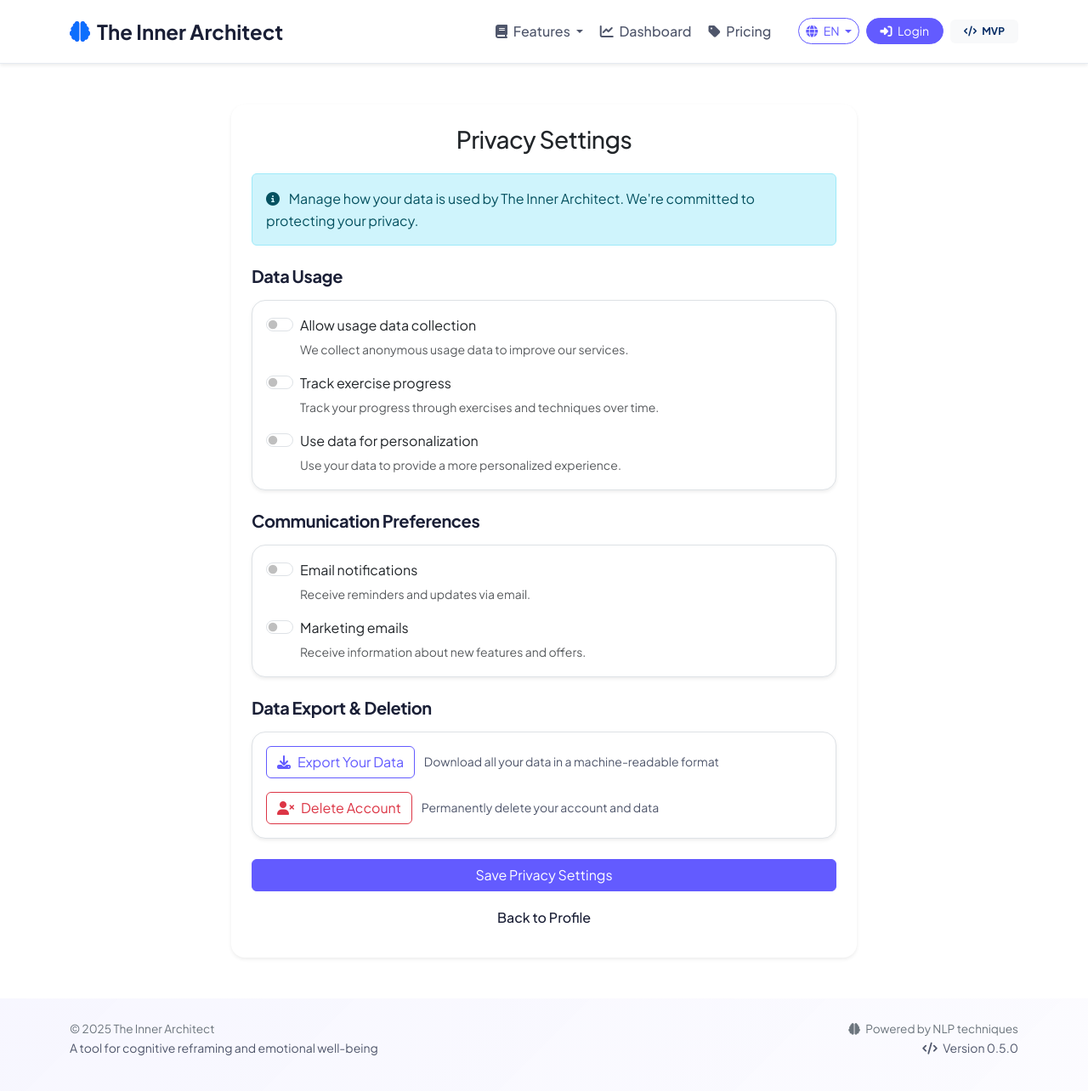
After one commit to jahboukie/innerarchitect, a Flask app: template templates/privacy_settings.html in a window 1280 px wide. The commit adds this page. Shown: the whole page at 85% size. Run offline with Flask 3, Linux system fonts and the light colour scheme; the template is opened without the code that fills it: values that come from a table or form of the project are taken from there, others are empty; parts of the project's set-up code (start-up, migrations or seed data) failed here and were passed over.

Commit message:
Let users manage their account by changing password and deleting data
Implements account management features: password change, deletion, and privacy settings using WTForms in forms.py and new templates.

Replit-Commit-Author: Agent
Replit-Commit-Session-Id: e8ae6b96-ce5d-4015-bb19-e7c0a889d7a9
Replit-Commit-Screenshot-Url: https://storage.googleapis.com/screenshot-production-us-central1/6d9b3c89-b05b-4ba5-b091-f0debd316418/9512bd26-5a31-4b38-87c2-522c54d95b38.jpg

```diff
--- a/forms.py
+++ b/forms.py
@@ -5,7 +5,7 @@ This module defines WTForms classes for various forms used in the application.
 """
 
 from flask_wtf import FlaskForm
-from wtforms import StringField, PasswordField, BooleanField, SubmitField, TextAreaField, SelectField
+from wtforms import StringField, PasswordField, BooleanField, SubmitField, TextAreaField, SelectField, HiddenField
 from wtforms.validators import DataRequired, Email, EqualTo, Length, ValidationError
 from models import User
 
@@ -76,3 +76,43 @@ class FeedbackForm(FlaskForm):
     comment = TextAreaField('Comments (optional)')
     email = StringField('Email (optional, for follow-up)', validators=[Email()])
     submit = SubmitField('Submit Feedback')
+
+class DeleteAccountForm(FlaskForm):
+    """Form for account deletion."""
+    password = PasswordField('Password', validators=[DataRequired()])
+    confirm_text = StringField('Type "DELETE" to confirm', validators=[
+        DataRequired(),
+        Length(min=6, max=6, message='Please type "DELETE" to confirm')
+    ])
+    submit = SubmitField('Permanently Delete Account')
+
+    def validate_confirm_text(self, confirm_text):
+        """Validate that the confirm text is exactly 'DELETE'."""
+        if confirm_text.data != 'DELETE':
+            raise ValidationError('You must type "DELETE" (all uppercase) to confirm account deletion.')
+
+class ResendVerificationForm(FlaskForm):
+    """Form for resending email verification."""
+    submit = SubmitField('Resend Verification Email')
+
+class ChangePasswordForm(FlaskForm):
+    """Form for changing password."""
+    current_password = PasswordField('Current Password', validators=[DataRequired()])
+    new_password = PasswordField('New Password', validators=[
+        DataRequired(),
+        Length(min=8, message='Password must be at least 8 characters long')
+    ])
+    confirm_password = PasswordField('Confirm New Password', validators=[
+        DataRequired(),
+        EqualTo('new_password', message='Passwords must match')
+    ])
+    submit = SubmitField('Change Password')
+
+class PrivacySettingsForm(FlaskForm):
+    """Form for privacy settings."""
+    data_collection = BooleanField('Allow usage data collection')
+    progress_tracking = BooleanField('Track exercise progress')
+    personalization = BooleanField('Use data for personalization')
+    email_notifications = BooleanField('Email notifications')
+    marketing_emails = BooleanField('Marketing emails')
+    submit = SubmitField('Save Privacy Settings')
--- a/models.py
+++ b/models.py
@@ -35,6 +35,9 @@ class User(UserMixin, db.Model):
 
     # Relationship with TechniqueEffectiveness
     technique_ratings = db.relationship('TechniqueEffectiveness', backref='user', lazy='dynamic')
+
+    # Relationship with PrivacySettings
+    privacy_settings = db.relationship('PrivacySettings', backref='user', uselist=False, lazy='joined')
 
     def __repr__(self):
         return f'<User {self.id}>'
--- /dev/null
+++ b/templates/privacy_settings.html
@@ -0,0 +1,102 @@
+{% extends 'base.html' %}
+
+{% block title %}Privacy Settings - The Inner Architect{% endblock %}
+
+{% block content %}
+<div class="container my-5">
+    <div class="row justify-content-center">
+        <div class="col-lg-8">
+            <div class="card border-0 shadow-sm rounded-4">
+                <div class="card-body p-4">
+                    <h1 class="h3 mb-4 text-center">Privacy Settings</h1>
+
+                    {% with messages = get_flashed_messages(with_categories=true) %}
+                        {% if messages %}
+                            {% for category, message in messages %}
+                                <div class="alert alert-{{ category }}">{{ message }}</div>
+                            {% endfor %}
+                        {% endif %}
+                    {% endwith %}
+
+                    <div class="alert alert-info mb-4">
+                        <i class="fas fa-info-circle me-2"></i>
+                        Manage how your data is used by The Inner Architect. We're committed to protecting your privacy.
+                    </div>
+
+                    <form method="POST" action="{{ url_for('privacy_settings_route') }}">
+                        {{ form.hidden_tag() }}
+
+                        <h5 class="mb-3">Data Usage</h5>
+                        <div class="card mb-4 p-3 border shadow-sm">
+                            <div class="form-check form-switch mb-3">
+                                <input class="form-check-input" type="checkbox" id="data_collection" name="data_collection" {% if privacy_settings.data_collection %}checked{% endif %}>
+                                <label class="form-check-label" for="data_collection">
+                                    Allow usage data collection
+                                </label>
+                                <div class="form-text">We collect anonymous usage data to improve our services.</div>
+                            </div>
+
+                            <div class="form-check form-switch mb-3">
+                                <input class="form-check-input" type="checkbox" id="progress_tracking" name="progress_tracking" {% if privacy_settings.progress_tracking %}checked{% endif %}>
+                                <label class="form-check-label" for="progress_tracking">
+                                    Track exercise progress
+                                </label>
+                                <div class="form-text">Track your progress through exercises and techniques over time.</div>
+                            </div>
+
+                            <div class="form-check form-switch">
+                                <input class="form-check-input" type="checkbox" id="personalization" name="personalization" {% if privacy_settings.personalization %}checked{% endif %}>
+                                <label class="form-check-label" for="personalization">
+                                    Use data for personalization
+                                </label>
+                                <div class="form-text">Use your data to provide a more personalized experience.</div>
+                            </div>
+                        </div>
+
+                        <h5 class="mb-3">Communication Preferences</h5>
+                        <div class="card mb-4 p-3 border shadow-sm">
+                            <div class="form-check form-switch mb-3">
+                                <input class="form-check-input" type="checkbox" id="email_notifications" name="email_notifications" {% if privacy_settings.email_notifications %}checked{% endif %}>
+                                <label class="form-check-label" for="email_notifications">
+                                    Email notifications
+                                </label>
+                                <div class="form-text">Receive reminders and updates via email.</div>
+                            </div>
+
+                            <div class="form-check form-switch">
+                                <input class="form-check-input" type="checkbox" id="marketing_emails" name="marketing_emails" {% if privacy_settings.marketing_emails %}checked{% endif %}>
+                                <label class="form-check-label" for="marketing_emails">
+                                    Marketing emails
+                                </label>
+                                <div class="form-text">Receive information about new features and offers.</div>
+                            </div>
+                        </div>
+
+                        <h5 class="mb-3">Data Export & Deletion</h5>
+                        <div class="card mb-4 p-3 border shadow-sm">
+                            <p>
+                                <a href="{{ url_for('export_data_route') }}" class="btn btn-outline-primary">
+                                    <i class="fas fa-download me-2"></i>Export Your Data
+                                </a>
+                                <span class="ms-2 text-muted small">Download all your data in a machine-readable format</span>
+                            </p>
+
+                            <p class="mb-0">
+                                <a href="{{ url_for('delete_account_route') }}" class="btn btn-outline-danger">
+                                    <i class="fas fa-user-times me-2"></i>Delete Account
+                                </a>
+                                <span class="ms-2 text-muted small">Permanently delete your account and data</span>
+                            </p>
+                        </div>
+
+                        <div class="d-grid gap-2 mt-4">
+                            <button type="submit" class="btn btn-primary">Save Privacy Settings</button>
+                            <a href="{{ url_for('profile') }}" class="btn btn-outline-secondary">Back to Profile</a>
+                        </div>
+                    </form>
+                </div>
+            </div>
+        </div>
+    </div>
+</div>
+{% endblock %}
```
Also changed, not shown: templates/change_password.html (added, +71 -0 lines), templates/delete_account.html (added, +72 -0 lines), templates/profile.html (+79 -0 lines).
